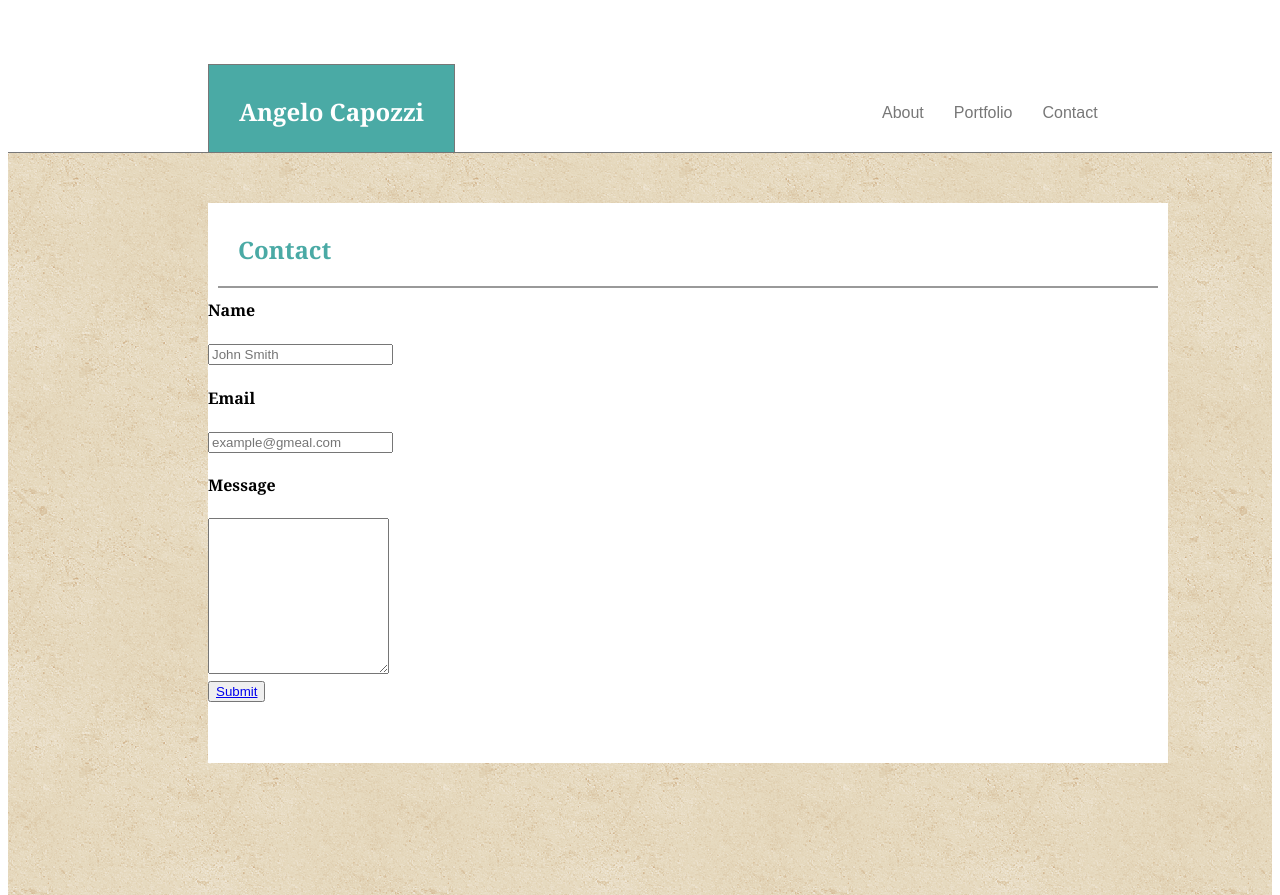
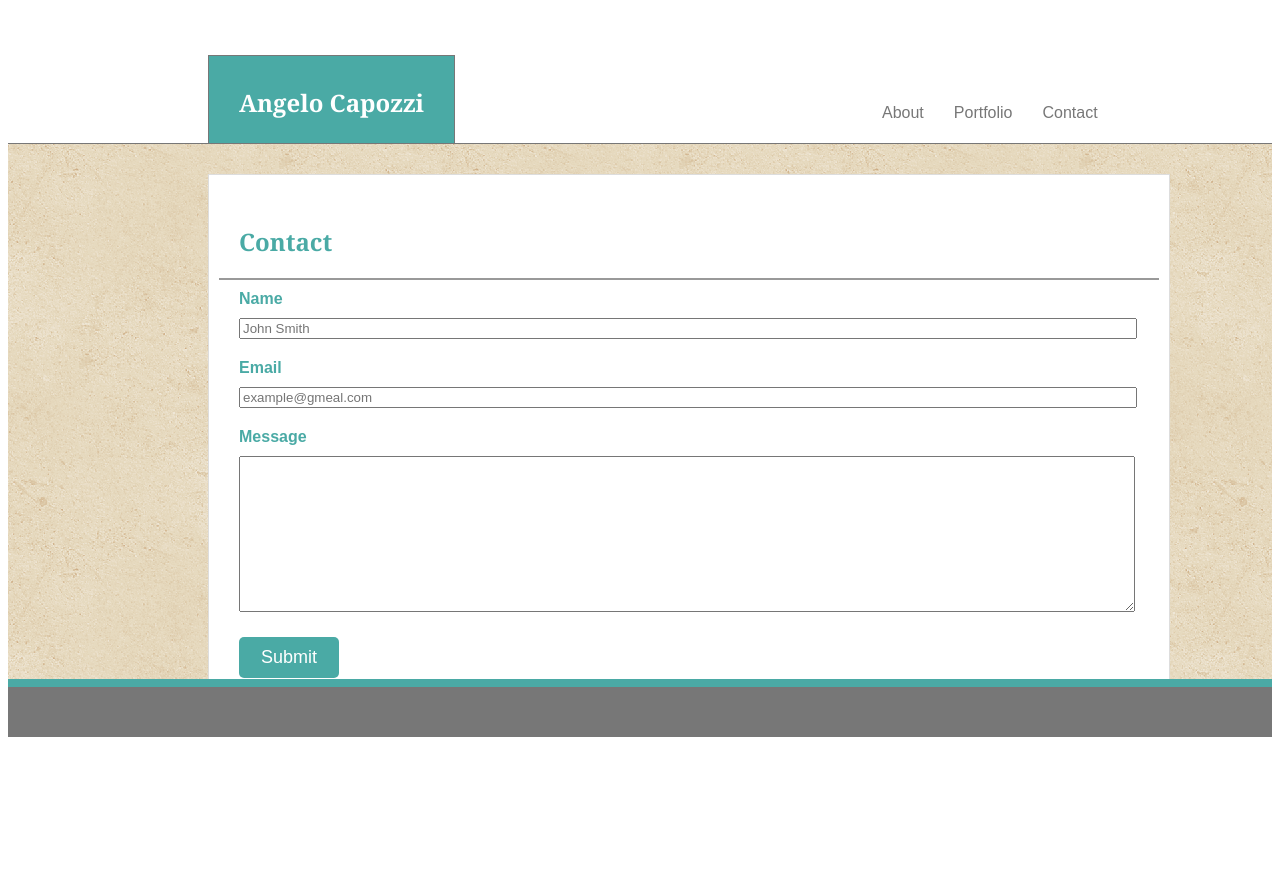
Before and after one commit to acap613/Basic-Portfolio, a plain HTML site: page contact.html in a window 1280 px wide. Shown: the top 895 px of the page. After the commit the page ends 800 px from the top, so only its background shows below. Drawn offline with Linux system fonts and the light colour scheme.

Commit message:
search css/style.css for broken navbar situation

```diff
--- a/assets/css/style.css
+++ b/assets/css/style.css
@@ -5,7 +5,11 @@ html {
 }
 
 .container {
-    height: 100vh;
+    min-height: 100%;
+    position: relative;
+    overflow: auto;
+
+
 }
 
 
@@ -23,7 +27,7 @@ html {
     border-right: 1px solid #777;
     border-left: 1px solid #777;
     position: relative;
-    top: 26px; left: 200px;
+    top: 17px; left: 200px;
     float: left;
     margin-top: 30px;
     margin-bottom: 0px;
@@ -56,7 +60,61 @@ html {
      color: #777;
      text-decoration: none;
      padding: 10px;
+
 }
+
+#portfolio {
+    border-left: #cccccc;
+}
+
+#contact {
+    border-left: #cccccc;
+
+}
+
+.formInfo {
+    margin: 10px 0px 20px 30px;
+
+    width: 890px;
+
+}
+
+.formInfo:focus {
+    background: #efefef;
+}
+
+.formInfo:hover {
+    background: #efefef;
+}
+
+h4 {
+    color: #4aaaa5;
+    font-family: 'Arial', 'Helvetica Neue', Helvetica, sans-serif;
+    margin: 0px 0px 0px 30px;
+}
+
+#submit {
+    margin: 0px 0px 30px 30px;
+    background: #4aaaa5;
+    border-radius: 5px;
+    padding: 10px;
+    width: 100px;
+    border: none;
+
+}
+
+#submit a {
+    text-decoration: none;
+    color: #ffffff;
+    font-family: 'Arial', 'Helvetica Neue', Helvetica, sans-serif;
+    font-size: 18px;
+}
+
+#submit:hover {
+    background-color: #1aaaa9;
+
+}
+
 
 
 
@@ -65,12 +123,18 @@ html {
 
 .wrapper {
    clear: both;
+   padding-bottom: 58px;
    border-top: 1px solid #777;
    background-image: url("../images/vintage-concrete.PNG");
-   height: 100vh;
-   position: relative;
+   height: auto;
+   position: absolute;
    width: 100%;
+   top: 135px;
+
+
+
 }
+
 
 .aboutMe {
     font-family: 'Georgia', Times, Times New Roman, serif;
@@ -78,9 +142,23 @@ html {
     background-color: #ffffff;
     position: relative;
     top: 30px; left: 200px;
-    margin: 0px;
-    height: 70%;
+    margin: 0px 0px 30px 0px;
+    height: auto;
     margin: 0;
+    border: 1px solid #dddddd;
+
+}
+
+.portfolio {
+
+    font-family: 'Georgia', Times, Times New Roman, serif;
+    width: 960px;
+    background-color: #ffffff;
+    position: relative;
+    top: 30px; left: 200px;
+    margin-bottom: 50px;
+    height: auto;
+    border: 1px solid #dddddd;
 
 }
 
@@ -94,6 +172,13 @@ html {
     color: #4aaaa5;
 
 }
+
+.imgrid {
+    display: grid;
+    grid-template-columns: auto;
+
+}
+
 
 
 
@@ -129,6 +214,7 @@ html {
     color: #777;
     margin-left: 30px;
     width: 880px;
+    padding-bottom: 20px;
 
 }
 .portfolio {
@@ -140,6 +226,7 @@ html {
     width: 960px;
 }
 .footer {
+
     border-top: 8px solid #4aaaa5;
     height: 50px;
     background-color: #777;
@@ -147,4 +234,5 @@ html {
     position: absolute;
     bottom: 0;
 
+
 }
```
Also changed, not shown: assets/images/biopic.JPG (added), assets/images/cabeach.jpg (added), assets/images/mapdog.jpg (added), assets/images/pep.jpg (added), assets/images/walleye.jpg (added), 1 other file. Lines whose indentation alone changed are shown as unchanged.
